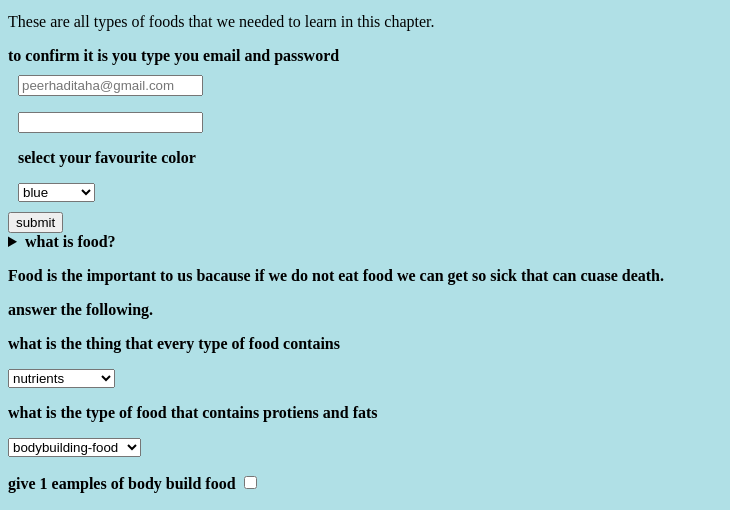
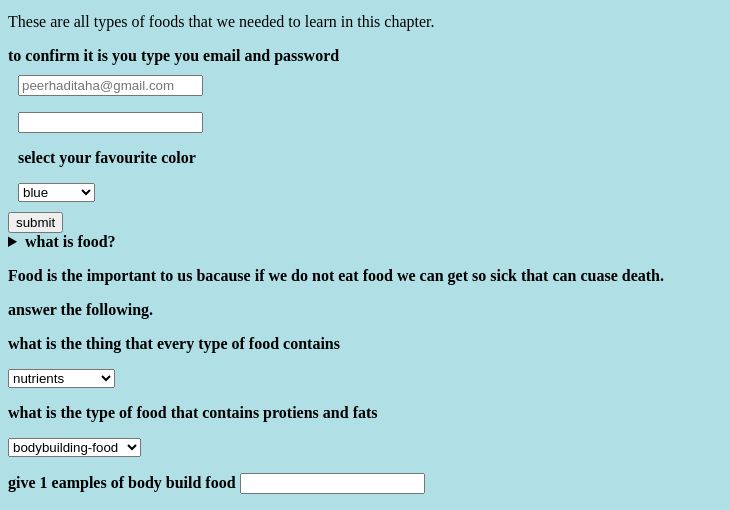
Before and after one commit to peerhadi/My-chapters, a plain HTML site: page index.html in a window 1280 px wide. Shown: the part 2436-2946 px from the top of the page, without its empty margins (0-730 px from the left). Drawn offline with Linux system fonts and the light colour scheme.

Commit message:
commit 34

```diff
--- a/index.html
+++ b/index.html
@@ -75,5 +75,5 @@
                         <option>energy-giving-food</option>
                         </select>
                         <p>give 1  eamples of body  build food
-                        <input type="checkbox">
+                        <input type="text">
 </html>
```
